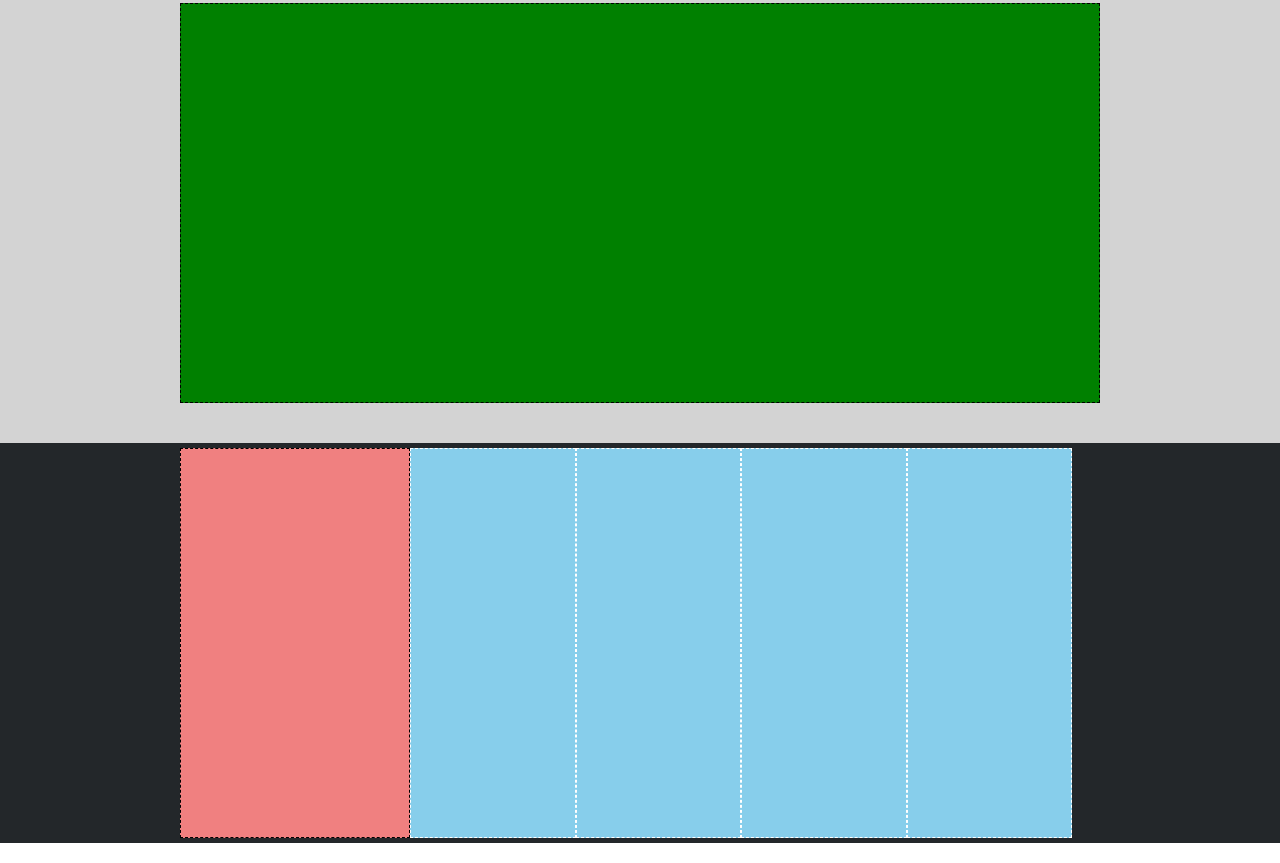
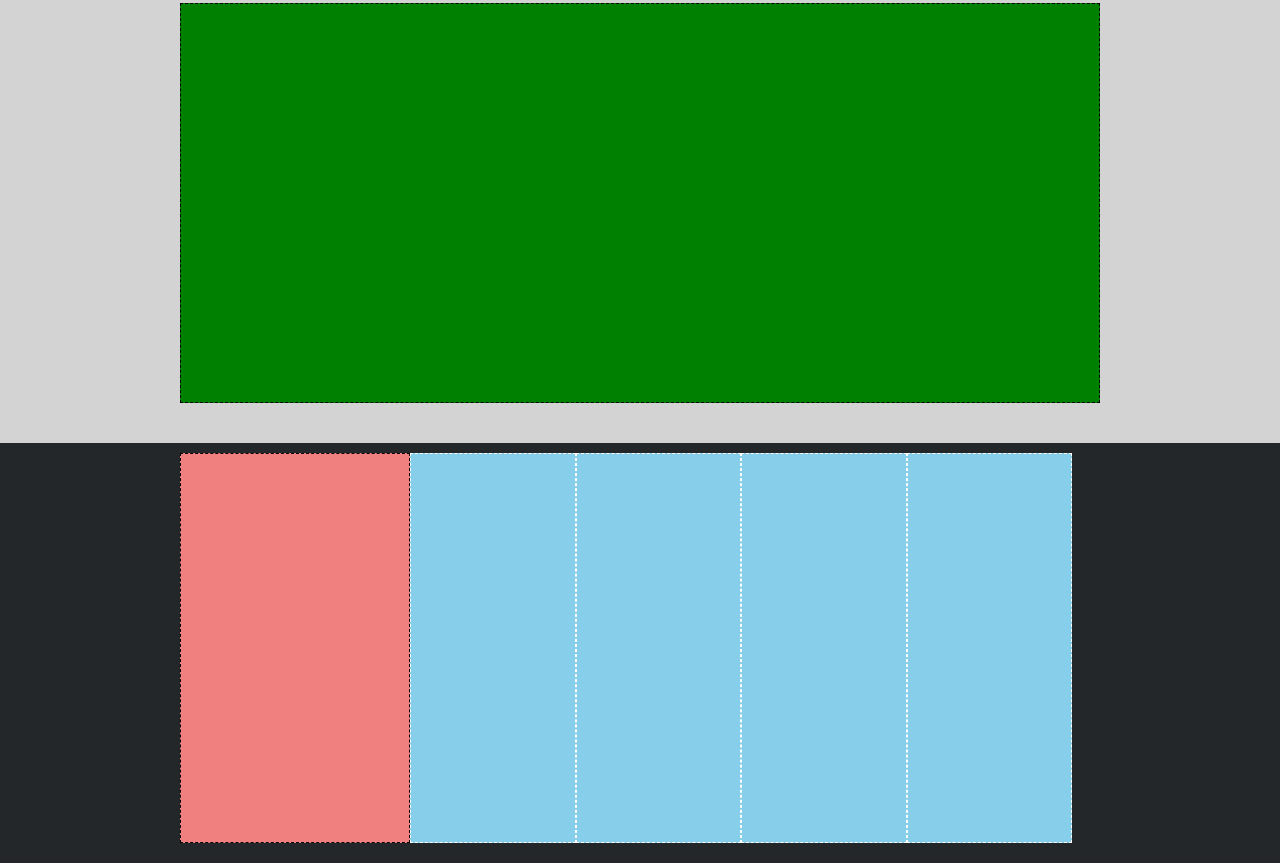
Before and after one commit to MicheleAbategiovanni/htmlcss-struttura-discord, a plain HTML site: page index.html in a window 1280 px wide. Shown: the part 1919-2782 px from the top of the page. Drawn offline with Linux system fonts and the light colour scheme.

Commit message:
fix code footer

```diff
--- a/css/style.css
+++ b/css/style.css
@@ -58,7 +58,7 @@ section:nth-child(2n+2) .container-section{
 }
 
 footer{
-    padding: 0 5px;
+    padding: 5px 0 15px 0;
     background-color: rgb(35, 39, 42);
 }
 
```
